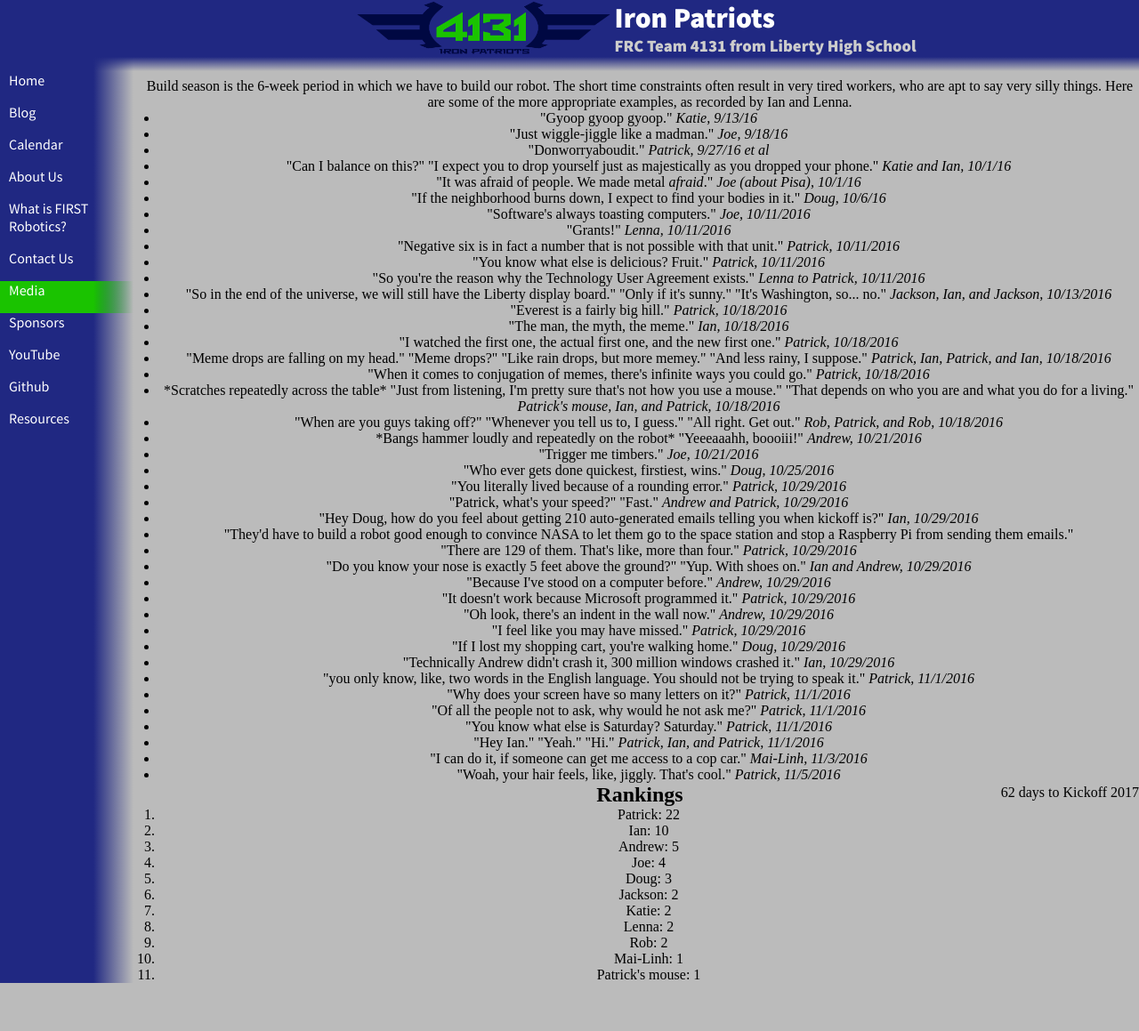
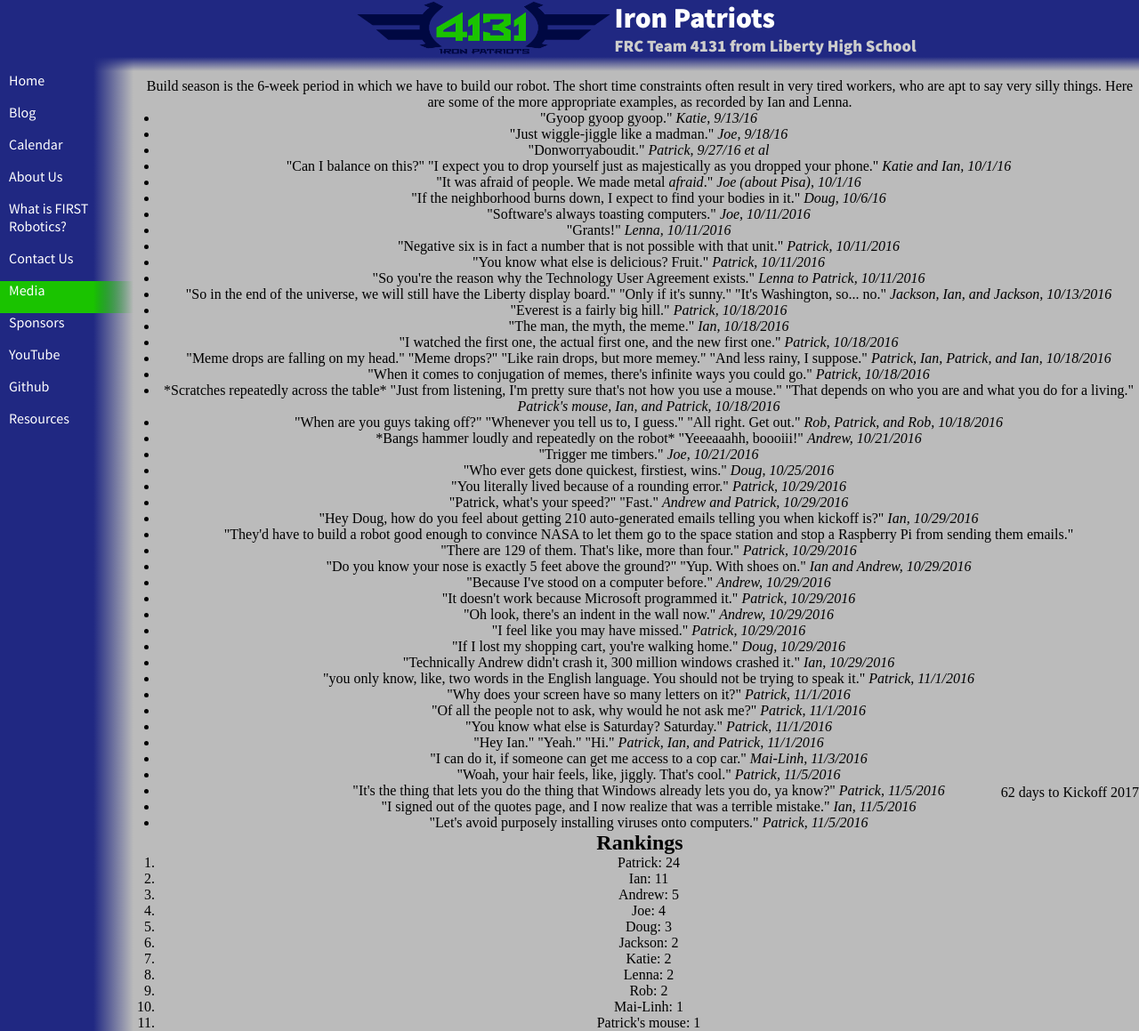
Before and after one commit to katiebugmoon/FRC4131.github.io, a Jekyll site: the page built from media/2017/quotes.html, in a window 1280 px wide. Shown: the whole page at 89% size. Built offline with Jekyll 4.4.1, drawn with Linux system fonts in a browser that asks for light colours; nearby versions of some CDN libraries; before the commit the page ends 1105 px from its top, so only the background shows below that.

Commit message:
Update quotes.html

```diff
--- a/media/2017/quotes.html
+++ b/media/2017/quotes.html
@@ -45,6 +45,9 @@ title: Build Season 2017 Quotes
 	<li>"Hey Ian." "Yeah." "Hi." <i>Patrick, Ian, and Patrick, 11/1/2016</i></li>
 	<li>"I can do it, if someone can get me access to a cop car." <i>Mai-Linh, 11/3/2016</i></li>
 	<li>"Woah, your hair feels, like, jiggly. That's cool." <i>Patrick, 11/5/2016</i></li>
+	<li>"It's the thing that lets you do the thing that Windows already lets you do, ya know?" <i>Patrick, 11/5/2016</i></li>
+	<li>"I signed out of the quotes page, and I now realize that was a terrible mistake." <i>Ian, 11/5/2016</i></li>
+	<li>"Let's avoid purposely installing viruses onto computers." <i>Patrick, 11/5/2016</i></li>
 </ul>
 <h2>Rankings</h2>
 <ol id='rankings'></ol>
```
